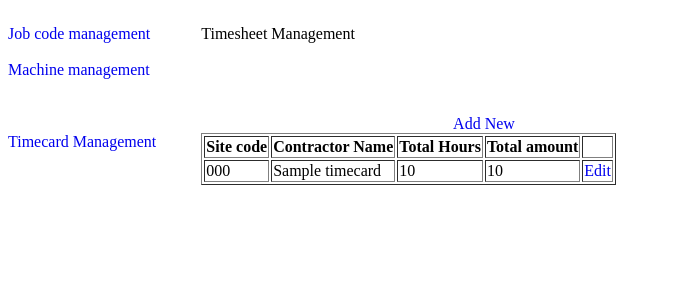
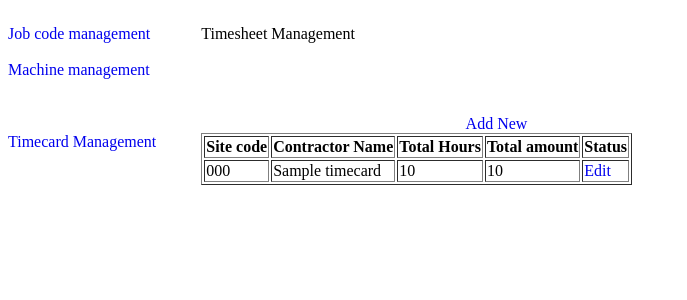
Before and after one commit to KanchanPat/DisasterRecoveryManagement, a Django app: page /timecard_management/ in a window 1280 px wide. Shown: the part 49-349 px from the top of the page, without its empty margins (0-687 px from the left). Run offline with Django 3.2, Linux system fonts and the light colour scheme; a user stored in the database is signed in; tables that the repository leaves empty hold one stand-in row (values such as "Sample post"); parts of the project's set-up code (start-up, migrations or seed data) failed here and were passed over.

Commit message:
URLS merge

```diff
--- a/DRApp/urls.py
+++ b/DRApp/urls.py
@@ -32,7 +32,7 @@ urlpatterns = [
     path('machine_update/<int:pk>/', MachineUpdate.as_view(), name='machine_update'),
     path('machine_create/', MachineCreate.as_view(), name='machine_create'),
     path('machine_delete/<int:pk>/', MachineDelete.as_view(), name='machine_delete'),
-    path('timecard_management/', TimeCardList.as_view(), name='timecard_management' ),
+    path('timecard_management/', TimeCardList.as_view(), name='timecard_management'),
     path('timecard/',views.create_timecard,name='timecard'),
     # path('timecard_submission/',)
 ]
--- a/template/base2.html
+++ b/template/base2.html
@@ -36,7 +36,9 @@
                role="tab" aria-controls="v-pills-home" aria-selected="true">Job code management</a>
             <a class="nav-link" id="v-pills-profile-tab" data-toggle="pill" href="#machine_management"
                role="tab" aria-controls="v-pills-profile" aria-selected="false">Machine management</a>
-            <a class="nav-link" id="v-pills-messages-tab" data-toggle="pill" href="{% url 'job_management' %}"
+            <a class="nav-link" id="v-pills-messages-tab" data-toggle="pill"
+
+               href="{% url 'job_management' %}"
                role="tab" aria-controls="v-pills-messages" aria-selected="false">Timecard approval</a>
         </div>
     </div>
--- a/template/timecard_management.html
+++ b/template/timecard_management.html
@@ -10,7 +10,7 @@
                 <th>Contractor Name</th>
                 <th>Total Hours</th>
                 <th>Total amount</th>
-                <th></th>
+                <th>Status</th>
             </tr>
             {% for timesheet in time_card_list %}
                 <tr>
--- a/timecard/views.py
+++ b/timecard/views.py
@@ -4,18 +4,15 @@ from django.utils.decorators import method_decorator
 from django.urls.base import reverse_lazy
 from django.views.generic import ListView
 from django.views.generic.edit import CreateView, UpdateView, DeleteView
-from timecard.models import Timecard, Job, Machine
+from timecard.models import Timecard
 from django.shortcuts import get_object_or_404
 from django.http import HttpResponseRedirect
 from django.shortcuts import render
 
-
-# Create your views here.
-from django.urls import reverse
 from django.views import View
 
 from DRApp import settings
-from timecard.forms import CreateTimeCardForm#, LaborEntryForm
+from timecard.forms import CreateTimeCardForm
 from timecard.models import Job, Machine, MachineEntry
 
 
@@ -27,6 +24,7 @@ class TimeCardList(ListView):
     template_name = 'timecard_management.html'
 
 
+
 @method_decorator(login_required, name='dispatch')
 class JobList(ListView):
     model = Job
@@ -35,7 +33,7 @@ class JobList(ListView):
 
     def get_object(self):
         job_id = self.request.GET.get("pk", "")
-        print(job_id)
+        #print(job_id)
         return get_object_or_404(Job, id=job_id)
 
 
@@ -153,7 +151,7 @@ def create_timecard(request):
         job_list = Job.objects.all()
         machine_list = Machine.objects.all()
 
-        return render(request,'timecard/timecard.html',
+        return render(request,'timecard.html',
                   context={'form':form,
                            'job_list':job_list,
                             'machine_list':machine_list})
```
